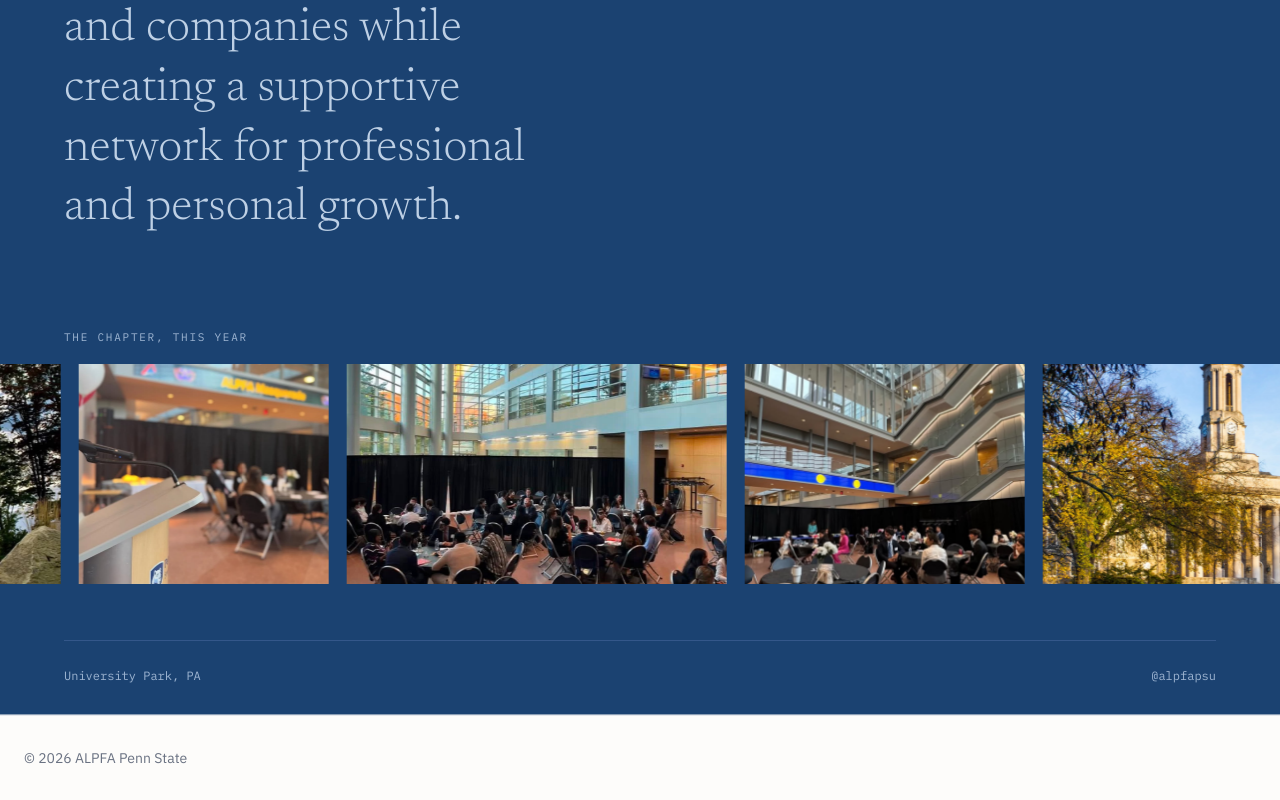
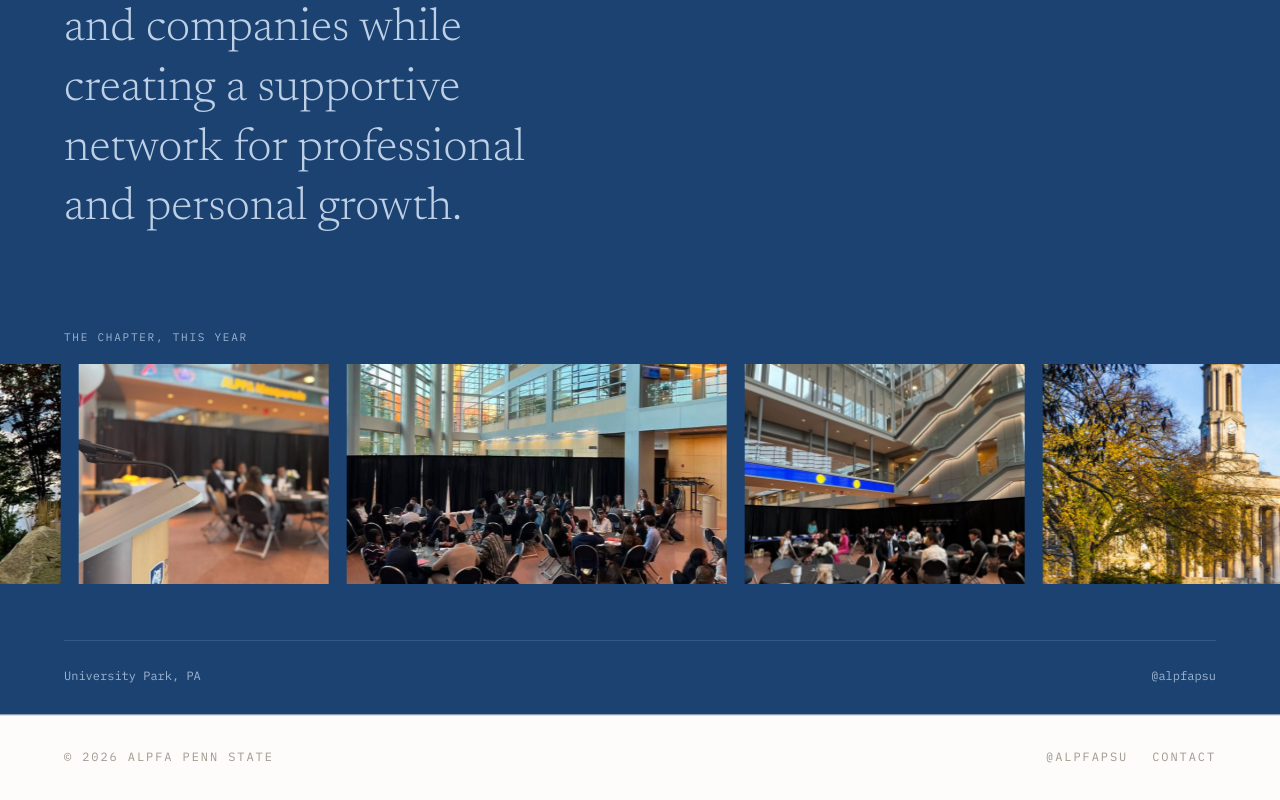
Before and after one commit to CristianAquino22/alpfa-psu-site, a Next.js app: page / in a window 1280 px wide. Shown: the part 2577-3377 px from the top of the page. Built offline with nearby package versions, Linux system fonts and the light colour scheme.

Commit message:
style: restyle footer with design tokens

```diff
--- a/src/components/Footer.tsx
+++ b/src/components/Footer.tsx
@@ -1,7 +1,25 @@
 export default function Footer() {
     return (
-        <footer className="px-6 py-8 mt-auto border-t border-gray-200 text-sm text-gray-500">
-            © {new Date().getFullYear()} ALPFA Penn State
-        </footer>
+        <footer className="mt-auto flex flex-col gap-3 border-t border-line bg-paper px-gutter py-8 font-mono text-meta uppercase tracking-mono text-sand sm:flex-row sm:items-center sm:justify-between lg:px-gutter-lg">
+            <span>© {new Date().getFullYear()} ALPFA Penn State</span>
+
+            <div className="flex gap-6">
+                <a
+                    href="https://instagram.com/alpfapsu"
+                    target="_blank"
+                    rel="noopener noreferrer"
+                    className="transition-opacity hover:opacity-60"
+                >
+                    @alpfapsu
+                </a>
+
+                <a
+                    href="mailto:avr6319@psu.edu"
+                    className="transition-opacity hover:opacity-60"
+                >
+                    Contact
+                </a>
+            </div>
+        </footer >
     );
 }
```
